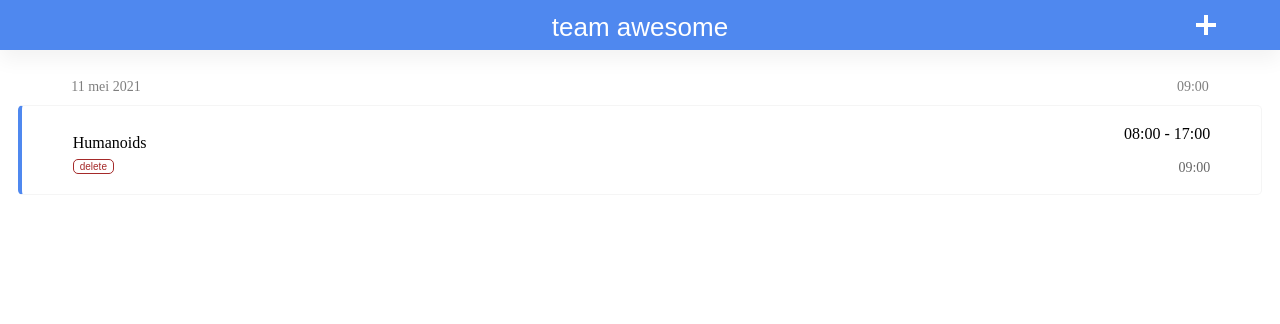
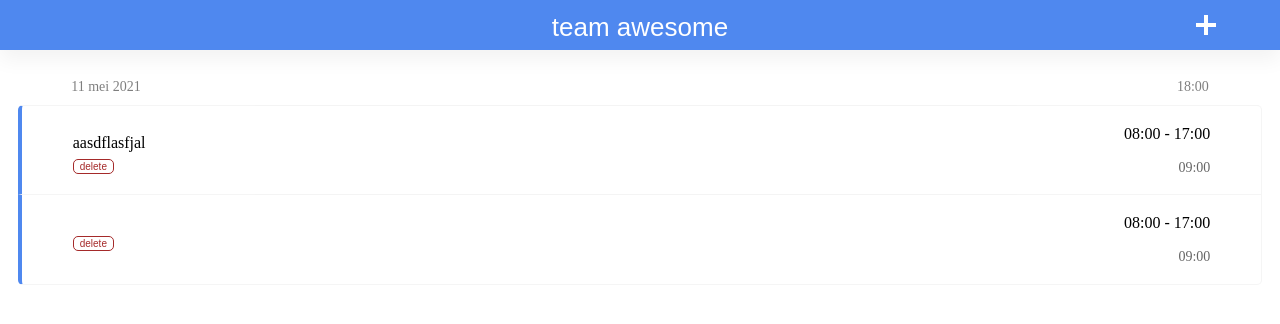
Before and after one commit to humanoidsbv/team-awesome-bob, a Next.js app: page / in a window 1280 px wide. Shown: the top 324 px of the page. Built offline with nearby package versions, Linux system fonts and the light colour scheme; data requests are answered from the project's data file.

Commit message:
Add branch for form validation

```diff
--- a/db.json
+++ b/db.json
@@ -1,10 +1,17 @@
 {
   "time-entries": [
     {
-      "activity": "",
-      "client": "Humanoids",
+      "activity": "lksdkfa",
+      "client": "aasdflasfjal",
       "endTime": "2021-05-11T17:00:00.000Z",
       "id": 1,
+      "startTime": "2021-05-11T08:00:00.000Z"
+    },
+    {
+      "activity": "asdfasfd",
+      "client": "",
+      "endTime": "2021-05-11T17:00:00.000Z",
+      "id": 2,
       "startTime": "2021-05-11T08:00:00.000Z"
     }
   ]
--- a/src/components/TimeTable.tsx
+++ b/src/components/TimeTable.tsx
@@ -51,20 +51,8 @@ function TimeTable({ timeEntries, setTimeEntries }: TimeTableProps) {
     const duration = new Date(durationAsNumber).toISOString().substr(11, 5);
     const { client } = timeEntry;
 
-    if (startDateTime.toDateString() === previousDate?.toDateString() && previousDate !== null) {
-      return (
-        <TimeEntry
-          key={timeEntry.id}
-          deleteTimeEntry={deleteTimeEntry}
-          id={timeEntry.id}
-          firstChild={isFirstChild}
-          lastChild={isLastChild}
-          client={client}
-          timeRegistration={timeRegistration}
-          duration={duration}
-        />
-      );
-    }
+    const soloTimeEntry =
+      startDateTime.toDateString() === previousDate?.toDateString() && previousDate !== null;
 
     const showDate = startDateTime.toLocaleDateString("nl-NL", dateDisplay);
     previousDate = startDateTime;
@@ -81,10 +69,12 @@ function TimeTable({ timeEntries, setTimeEntries }: TimeTableProps) {
 
     return (
       <div key={timeEntry.id}>
-        <DateRegistry>
-          <p> {showDate} </p>
-          <p> {totalHours} </p>
-        </DateRegistry>
+        {!soloTimeEntry && (
+          <DateRegistry>
+            <p> {showDate} </p>
+            <p> {totalHours} </p>
+          </DateRegistry>
+        )}
         <TimeEntry
           deleteTimeEntry={deleteTimeEntry}
           id={timeEntry.id}
```
